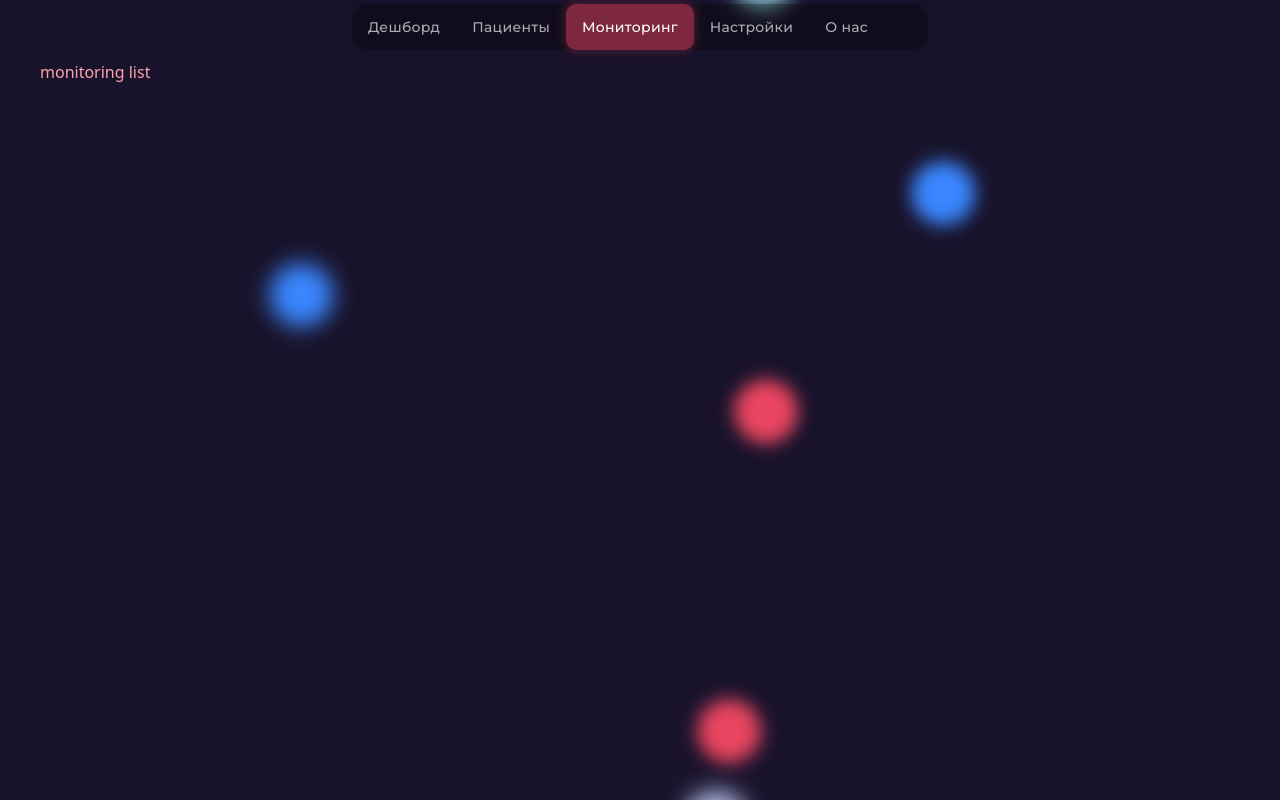
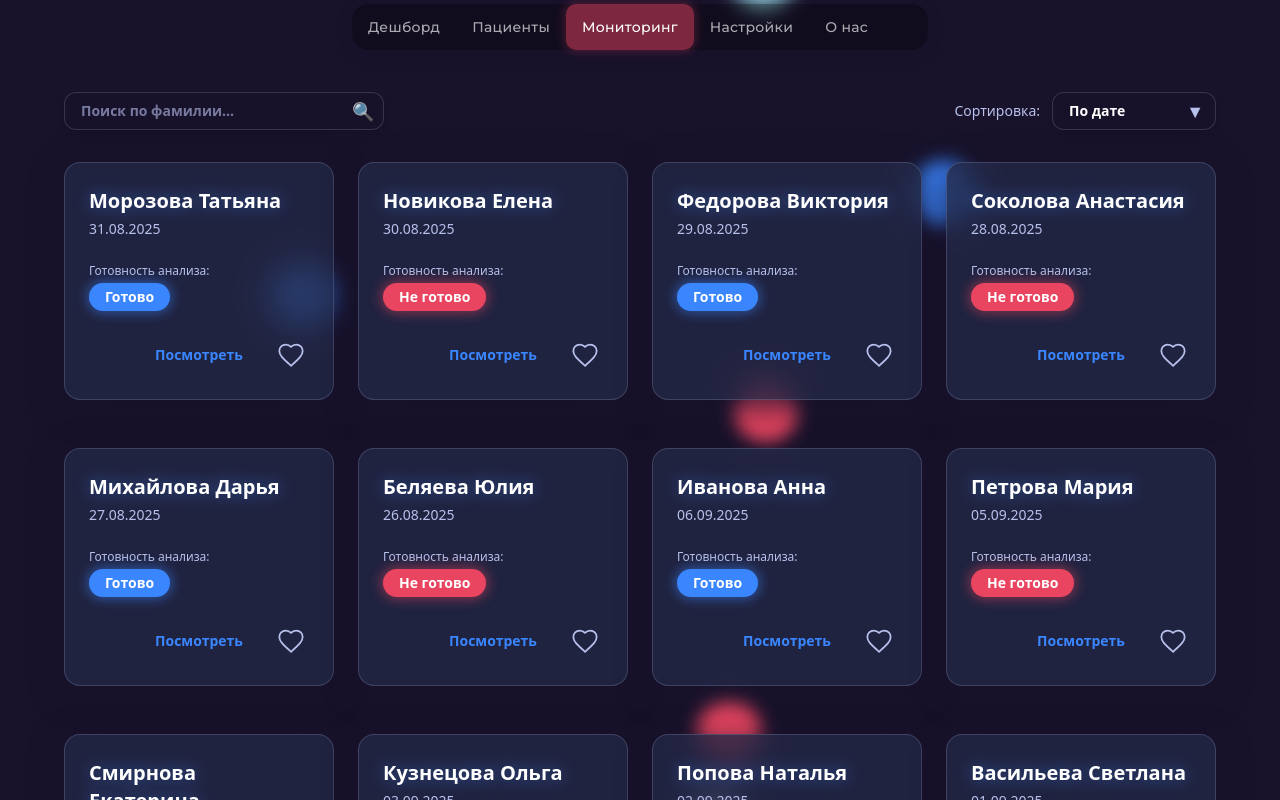
Before and after one commit to Vital-Scope/web-app, a React (Vite) app: page /monitoring in a window 1280 px wide. Built offline with nearby package versions, Linux system fonts and the light colour scheme; sample sign-in values are in the browser's storage.

Commit message:
create monitoring item

```diff
--- /dev/null
+++ b/src/components/ui/SearchInput.tsx
@@ -0,0 +1,27 @@
+import React from "react";
+
+interface SearchInputProps {
+  value: string;
+  onChange: (v: string) => void;
+  placeholder?: string;
+}
+
+const SearchInput: React.FC<SearchInputProps> = ({
+  value,
+  onChange,
+  placeholder,
+}) => (
+  <div className="flex w-full max-w-xs items-center">
+    <input
+      type="text"
+      value={value}
+      onChange={(e) => onChange(e.target.value)}
+      placeholder={placeholder || "Поиск..."}
+      className="w-full rounded-xl border border-[#B8C1EC33] bg-[#18122bcc] py-2 pr-10 pl-4 text-sm font-semibold text-white placeholder-[#B8C1EC99] shadow-md transition-colors focus:ring-2 focus:ring-[#3A86FF80] focus:outline-none"
+      style={{ minWidth: 150 }}
+    />
+    <span className="pointer-events-none -ml-8 text-lg text-[#B8C1EC]">🔍</span>
+  </div>
+);
+
+export default SearchInput;
--- /dev/null
+++ b/src/components/ui/SortSelect.tsx
@@ -0,0 +1,47 @@
+import React from "react";
+
+export interface SortOption {
+  value: string;
+  label: string;
+}
+
+interface SortSelectProps {
+  value: string;
+  onChange: (v: string) => void;
+  options: SortOption[];
+}
+
+const SortSelect: React.FC<SortSelectProps> = ({
+  value,
+  onChange,
+  options,
+}) => (
+  <div className="flex items-center">
+    <label className="mr-3 text-sm font-medium text-[#B8C1EC] select-none">
+      Сортировка:
+    </label>
+    <div className="relative">
+      <select
+        value={value}
+        onChange={(e) => onChange(e.target.value)}
+        className="appearance-none rounded-xl border border-[#B8C1EC33] bg-[#18122bcc] py-2 pr-10 pl-4 text-sm font-semibold text-white shadow-md transition-colors focus:ring-2 focus:ring-[#3A86FF80] focus:outline-none"
+        style={{ minWidth: 150 }}
+      >
+        {options.map((opt) => (
+          <option
+            key={opt.value}
+            value={opt.value}
+            className="bg-[#232946] text-white"
+          >
+            {opt.label}
+          </option>
+        ))}
+      </select>
+      <span className="pointer-events-none absolute top-1/2 right-3 -translate-y-1/2 text-lg text-[#B8C1EC]">
+        ▼
+      </span>
+    </div>
+  </div>
+);
+
+export default SortSelect;
--- /dev/null
+++ b/src/components/ui/index.ts
@@ -0,0 +1,2 @@
+export { default as SearchInput } from './SearchInput';
+export { default as SortSelect } from './SortSelect';
--- a/src/pages/monitoringList/MonitoringList.tsx
+++ b/src/pages/monitoringList/MonitoringList.tsx
@@ -1,7 +1,82 @@
+import React from "react";
+import MonitoringCard from "./ui/MonitoringCard";
+import { SearchInput, SortSelect } from "../../components/ui";
+
+const initialData: Array<{
+  firstName: string;
+  lastName: string;
+  date: string;
+  status: "ready" | "not_ready";
+}> = [
+  { firstName: "Анна", lastName: "Иванова", date: "06.09.2025", status: "ready" },
+  { firstName: "Мария", lastName: "Петрова", date: "05.09.2025", status: "not_ready" },
+  { firstName: "Екатерина", lastName: "Смирнова", date: "04.09.2025", status: "ready" },
+  { firstName: "Ольга", lastName: "Кузнецова", date: "03.09.2025", status: "not_ready" },
+  { firstName: "Наталья", lastName: "Попова", date: "02.09.2025", status: "ready" },
+  { firstName: "Светлана", lastName: "Васильева", date: "01.09.2025", status: "not_ready" },
+  { firstName: "Татьяна", lastName: "Морозова", date: "31.08.2025", status: "ready" },
+  { firstName: "Елена", lastName: "Новикова", date: "30.08.2025", status: "not_ready" },
+  { firstName: "Виктория", lastName: "Федорова", date: "29.08.2025", status: "ready" },
+  { firstName: "Анастасия", lastName: "Соколова", date: "28.08.2025", status: "not_ready" },
+  { firstName: "Дарья", lastName: "Михайлова", date: "27.08.2025", status: "ready" },
+  { firstName: "Юлия", lastName: "Беляева", date: "26.08.2025", status: "not_ready" },
+];
+
+const sortOptions = [
+  { value: "lastName", label: "По фамилии" },
+  { value: "firstName", label: "По имени" },
+  { value: "date", label: "По дате" },
+  { value: "status", label: "По готовности" },
+];
+
+function sortData(data: typeof initialData, sortBy: string) {
+  const sorted = [...data];
+  switch (sortBy) {
+    case "lastName":
+      sorted.sort((a, b) => a.lastName.localeCompare(b.lastName, "ru"));
+      break;
+    case "firstName":
+      sorted.sort((a, b) => a.firstName.localeCompare(b.firstName, "ru"));
+      break;
+    case "date":
+      sorted.sort((a, b) => b.date.localeCompare(a.date));
+      break;
+    case "status":
+      sorted.sort((a, b) => (a.status === b.status ? 0 : a.status === "ready" ? -1 : 1));
+      break;
+    default:
+      break;
+  }
+  return sorted;
+}
+
 const MonitoringList = () => {
+  const [sortBy, setSortBy] = React.useState("date");
+  const [search, setSearch] = React.useState("");
+  const filtered = initialData.filter(item =>
+    item.lastName.toLowerCase().includes(search.trim().toLowerCase())
+  );
+  const data = sortData(filtered, sortBy);
+
   return (
-    <div>
-      monitoring list
+    <div className="w-full max-w-6xl mx-auto py-8">
+      <div className="flex flex-col sm:flex-row sm:items-center justify-between gap-4 mb-8 w-full">
+        <SearchInput
+          value={search}
+          onChange={setSearch}
+          placeholder="Поиск по фамилии..."
+        />
+        <SortSelect
+          value={sortBy}
+          onChange={setSortBy}
+          options={sortOptions}
+        />
+      </div>
+      <div className="grid grid-cols-1 sm:grid-cols-2 md:grid-cols-3 lg:grid-cols-4 gap-6">
+        {data.map((item, idx) => (
+          <MonitoringCard key={idx} {...item} />
+        ))}
+      </div>
     </div>
   );
 };
--- /dev/null
+++ b/src/pages/monitoringList/ui/MonitoringCard.tsx
@@ -0,0 +1,103 @@
+
+import React from "react";
+import { Popover } from "antd";
+
+interface MonitoringCardProps {
+  firstName: string;
+  lastName: string;
+  date: string;
+  status: "ready" | "not_ready";
+}
+
+const statusMap = {
+  ready: {
+    label: "Готово",
+    color: "bg-[#3A86FF] text-white",
+    glow: "shadow-[0_0_12px_2px_#3A86FF80]",
+  },
+  not_ready: {
+    label: "Не готово",
+    color: "bg-[#E94560] text-white",
+    glow: "shadow-[0_0_12px_2px_#E9456080]",
+  },
+};
+
+const MonitoringCard: React.FC<MonitoringCardProps> = ({ firstName, lastName, date, status }) => {
+  const statusInfo = statusMap[status];
+  const [favorite, setFavorite] = React.useState(false);
+  return (
+    <div
+      className="w-full max-w-md mx-auto bg-[#232946cc] rounded-2xl p-6 mb-6 flex flex-col gap-2 shadow-lg border border-[#B8C1EC33] backdrop-blur-md hover:shadow-[0_0_32px_0_#3A86FF80] transition-shadow"
+      style={{
+        boxShadow: '0 8px 32px 0 #18122bcc',
+      }}
+    >
+      <div>
+        <div className="text-lg md:text-xl font-bold text-white drop-shadow-[0_0_8px_#3A86FF80]">
+          {lastName} {firstName}
+        </div>
+        <div className="text-sm text-[#B8C1EC] mt-1">
+          {date}
+        </div>
+      </div>
+      <div className="flex flex-col items-start mt-4">
+        <span className="text-xs text-[#B8C1EC] mb-1 select-none">Готовность анализа:</span>
+        <span
+          className={`px-4 py-1 rounded-full font-semibold text-sm ${statusInfo.color} ${statusInfo.glow} transition-all`}
+        >
+          {statusInfo.label}
+        </span>
+      </div>
+      <div className="relative flex items-center mt-4 w-full" style={{minHeight: '2.5rem'}}>
+        <span
+          className="absolute left-0 right-0 mx-auto text-[#3A86FF] font-semibold text-sm cursor-pointer hover:underline hover:text-[#E94560] transition-colors text-center w-max"
+          style={{left: '0', right: '0'}}>
+          Посмотреть
+        </span>
+        <Popover
+          placement="top"
+          arrow={false}
+          styles={{
+            body: {
+              background: '#232946',
+              color: '#fff',
+              borderRadius: '0.75rem',
+              boxShadow: '0 4px 24px 0 #18122bcc',
+              border: '1.5px solid #B8C1EC33',
+              padding: '6px 18px',
+              fontWeight: 600,
+              fontSize: '0.95rem',
+              letterSpacing: '0.01em',
+            },
+          }}
+          content={
+            <span style={{ color: favorite ? '#E94560' : '#B8C1EC' }}>
+              {favorite ? 'Убрать из отслеживаемых' : 'Отслеживать'}
+            </span>
+          }
+        >
+          <button
+            className="absolute right-0 p-1 rounded-full bg-transparent hover:bg-[#3A86FF22] transition-colors"
+            aria-label={favorite ? 'Убрать из отслеживаемых' : 'Отслеживать'}
+            onClick={e => {
+              e.stopPropagation();
+              setFavorite(f => !f);
+            }}
+          >
+            {favorite ? (
+              <svg xmlns="http://www.w3.org/2000/svg" fill="#E94560" viewBox="0 0 24 24" strokeWidth="1.5" stroke="#E94560" className="w-7 h-7 drop-shadow-[0_0_8px_#E9456080]">
+                <path strokeLinecap="round" strokeLinejoin="round" d="M12 21.35l-1.45-1.32C5.4 15.36 2 12.28 2 8.5 2 5.42 4.42 3 7.5 3c1.74 0 3.41 0.81 4.5 2.09C13.09 3.81 14.76 3 16.5 3 19.58 3 22 5.42 22 8.5c0 3.78-3.4 6.86-8.55 11.54L12 21.35z" />
+              </svg>
+            ) : (
+              <svg xmlns="http://www.w3.org/2000/svg" fill="none" viewBox="0 0 24 24" strokeWidth="1.5" stroke="#B8C1EC" className="w-7 h-7">
+                <path strokeLinecap="round" strokeLinejoin="round" d="M12.1 21.3l-1.1-1.01C5.14 15.14 2 12.23 2 8.5 2 5.42 4.42 3 7.5 3c1.74 0 3.41 0.81 4.5 2.09C13.09 3.81 14.76 3 16.5 3 19.58 3 22 5.42 22 8.5c0 3.73-3.14 6.64-8.9 11.79z" />
+              </svg>
+            )}
+          </button>
+        </Popover>
+      </div>
+    </div>
+  );
+};
+
+export default MonitoringCard;
```
